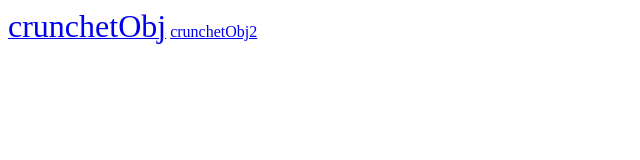
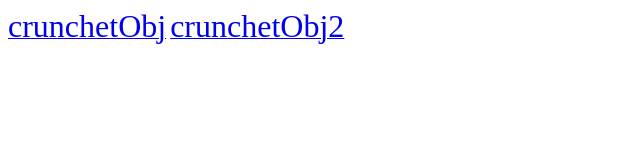
Before and after one commit to qwang216/JayW.github.io, a plain HTML site: page index.html in a window 1280 px wide. Shown: the whole page, without its empty margins (0-640 px from the left). Drawn offline with Linux system fonts and the light colour scheme.

Commit message:
Update index.html

```diff
--- a/index.html
+++ b/index.html
@@ -2,6 +2,6 @@
 <title>Deep Link Test</title>
 <body>
 <a href="crunchapp://CoolerPreviewController/crunchObject?userID=1058&crunchetID=2545"><font size="6">crunchetObj</font></a>
-<a href="crunchapp://CoolerPreviewController/crunchObject?userID=1140&crunchetID=2849">crunchetObj2</a>
+<a href="crunchapp://CoolerPreviewController/crunchObject?userID=1140&crunchetID=2849"><font size="6">crunchetObj2</font></a>
 </body>
 </html>
```
